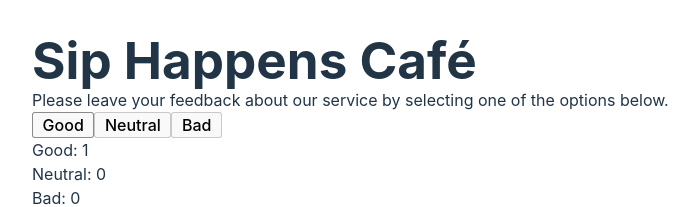
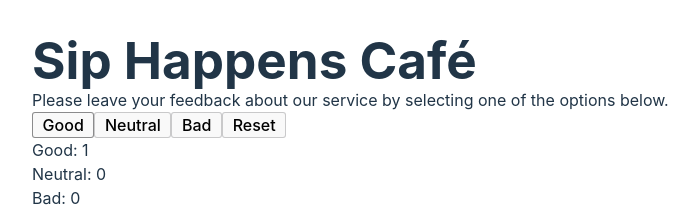
Before and after one commit to Ostrinka/goit-react-hw-02, a React (Vite) app: page / in a window 1280 px wide. Both pictures are taken after a click on the button "Good". Shown: the top 207 px of the page, without its empty margins (0-699 px from the left). Built offline with nearby package versions, Linux system fonts and the light colour scheme.

Commit message:
step four

```diff
--- a/src/App.jsx
+++ b/src/App.jsx
@@ -9,11 +9,15 @@ export default function App() {
   const [feedback, setFeedback] = useState({ good: 0, neutral: 0, bad: 0 });
 
   const updateFeedback = (feedbackType) => {
+    if (feedbackType === 'reset') {
+      setFeedback({ good: 0, neutral: 0, bad: 0 });
+    } else {
       setFeedback((prevFeedback) => ({
         ...prevFeedback,
         [feedbackType]: prevFeedback[feedbackType] + 1,
       }));
-  };
+    }
+  }
 
     const totalFeedback = feedback.good + feedback.neutral + feedback.bad;
 
@@ -21,7 +25,7 @@ export default function App() {
       <div>
         <h1>Sip Happens Café</h1>
         <p>Please leave your feedback about our service by selecting one of the options below.</p>
-      <Options updateFeedback={updateFeedback} totalFeedback={totalFeedback}/>
+        <Options updateFeedback={updateFeedback} totalFeedback={totalFeedback} />
         {totalFeedback > 0 ? (
           <Feedback
             totalFeedback={totalFeedback}
--- a/src/components/Options/Options.jsx
+++ b/src/components/Options/Options.jsx
@@ -1,10 +1,13 @@
-export default function Options({ updateFeedback }) {
+export default function Options({ updateFeedback, totalFeedback }) {
 
   return (
     <div>
       <button onClick={() => updateFeedback('good')}>Good</button>
       <button onClick={() => updateFeedback('neutral')}>Neutral</button>
       <button onClick={() => updateFeedback('bad')}>Bad</button>
+      {totalFeedback > 0 && (
+        <button onClick={() => updateFeedback('reset')}>Reset</button>
+      )}
     </div>
   );
 }
```
Lines whose indentation alone changed are shown as unchanged.
